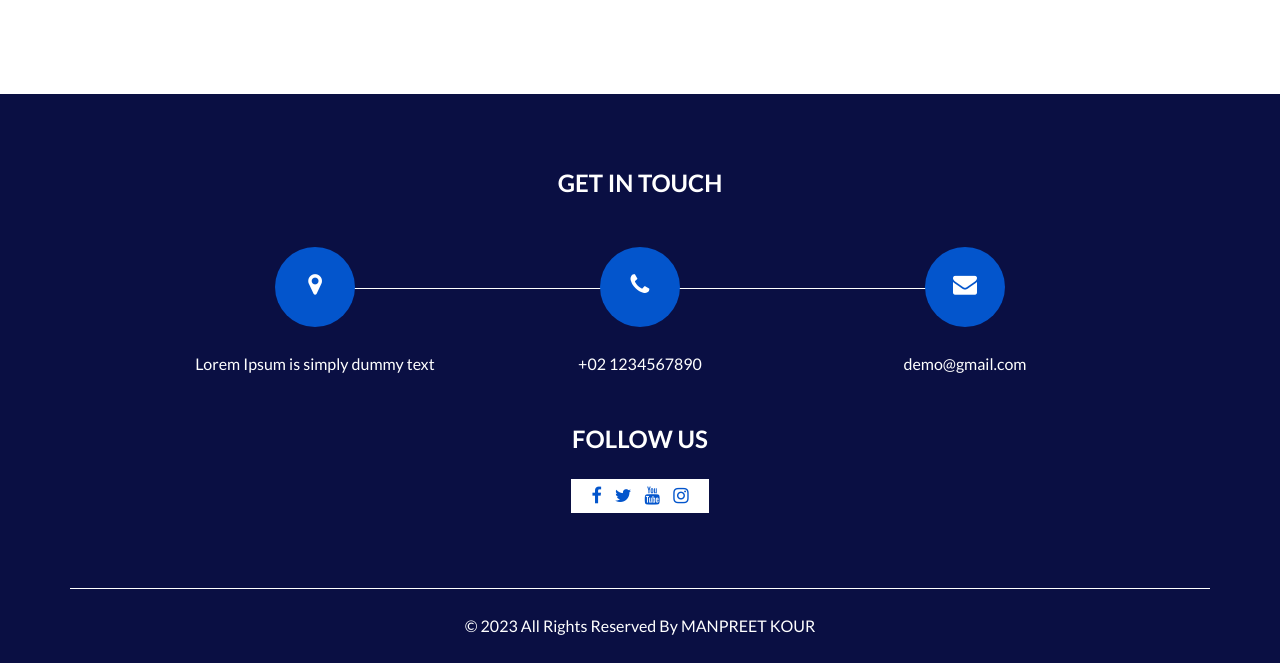
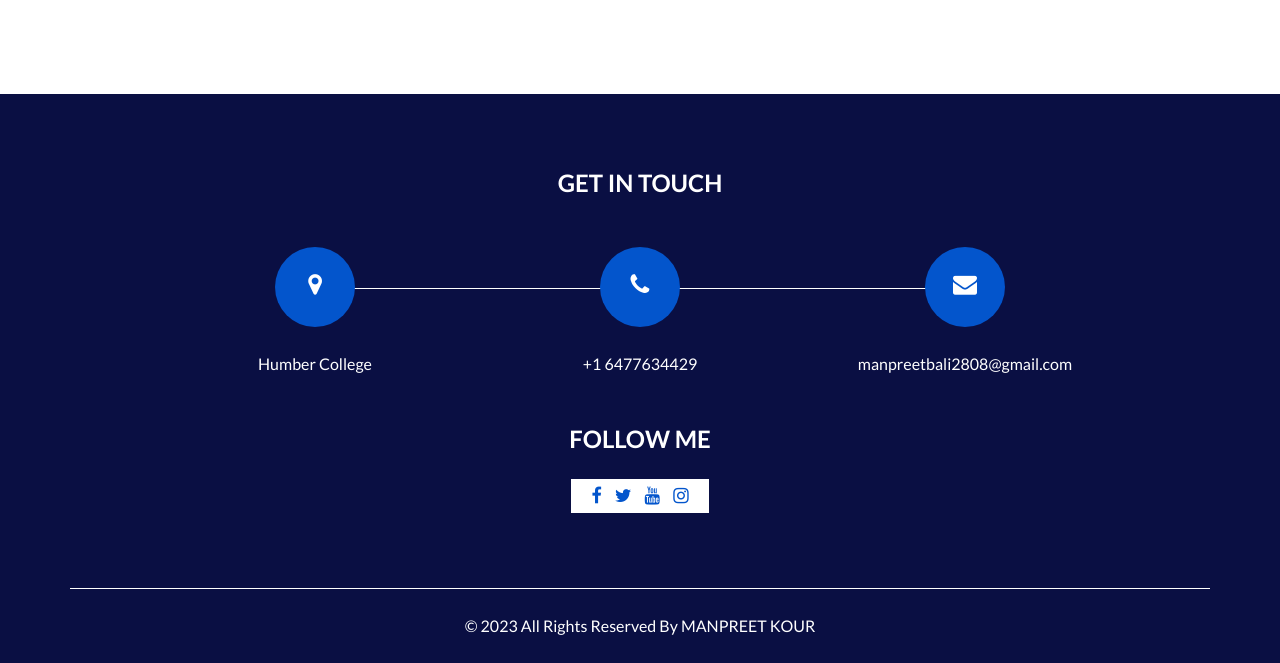
Before and after one commit to Klaus-in-Tech/humber-college-web-project, a plain HTML site: page contact.html in a window 1280 px wide. Shown: the part 786-1449 px from the top of the page. Drawn offline with nearby package versions, Linux system fonts and the light colour scheme; some packages are replaced by stand-ins of ours.

Commit message:
Rectified the Contact page

```diff
--- a/contact.html
+++ b/contact.html
@@ -147,7 +147,7 @@
                       <i class="fa fa-map-marker" aria-hidden="true"></i>
                     </div>
                     <p>
-                      Lorem Ipsum is simply dummy text
+                      Humber College
                     </p>
                   </div>
                 </a>
@@ -159,7 +159,7 @@
                       <i class="fa fa-phone" aria-hidden="true"></i>
                     </div>
                     <p>
-                      +02 1234567890
+                      +1 6477634429
                     </p>
                   </div>
                 </a>
@@ -171,7 +171,7 @@
                       <i class="fa fa-envelope" aria-hidden="true"></i>
                     </div>
                     <p>
-                      demo@gmail.com
+                      manpreetbali2808@gmail.com
                     </p>
                   </div>
                 </a>
@@ -183,7 +183,7 @@
     </div>
     <div class="social-box">
       <h4>
-        Follow Us
+        Follow ME
       </h4>
       <div class="box">
         <a href="">
```
